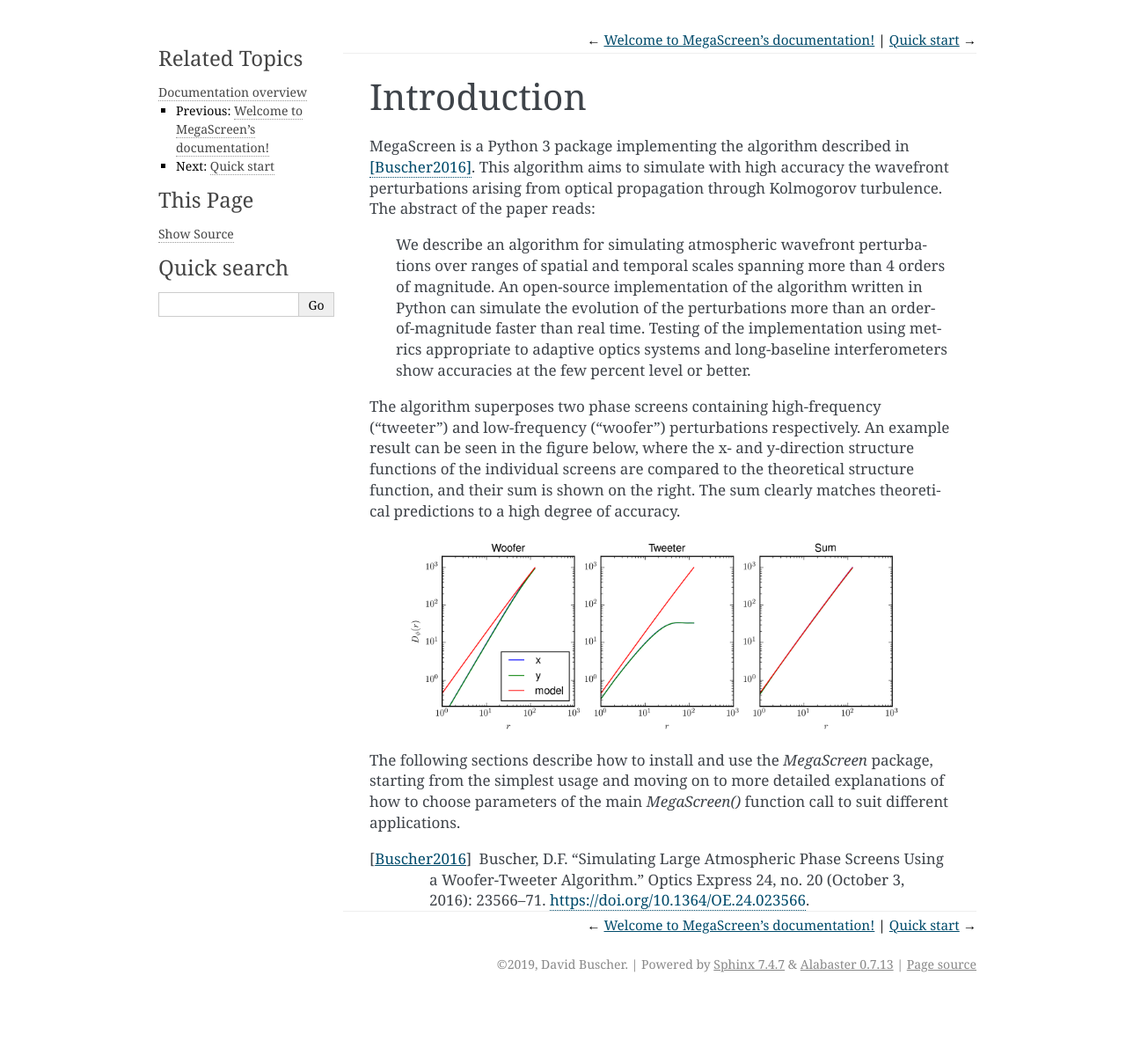
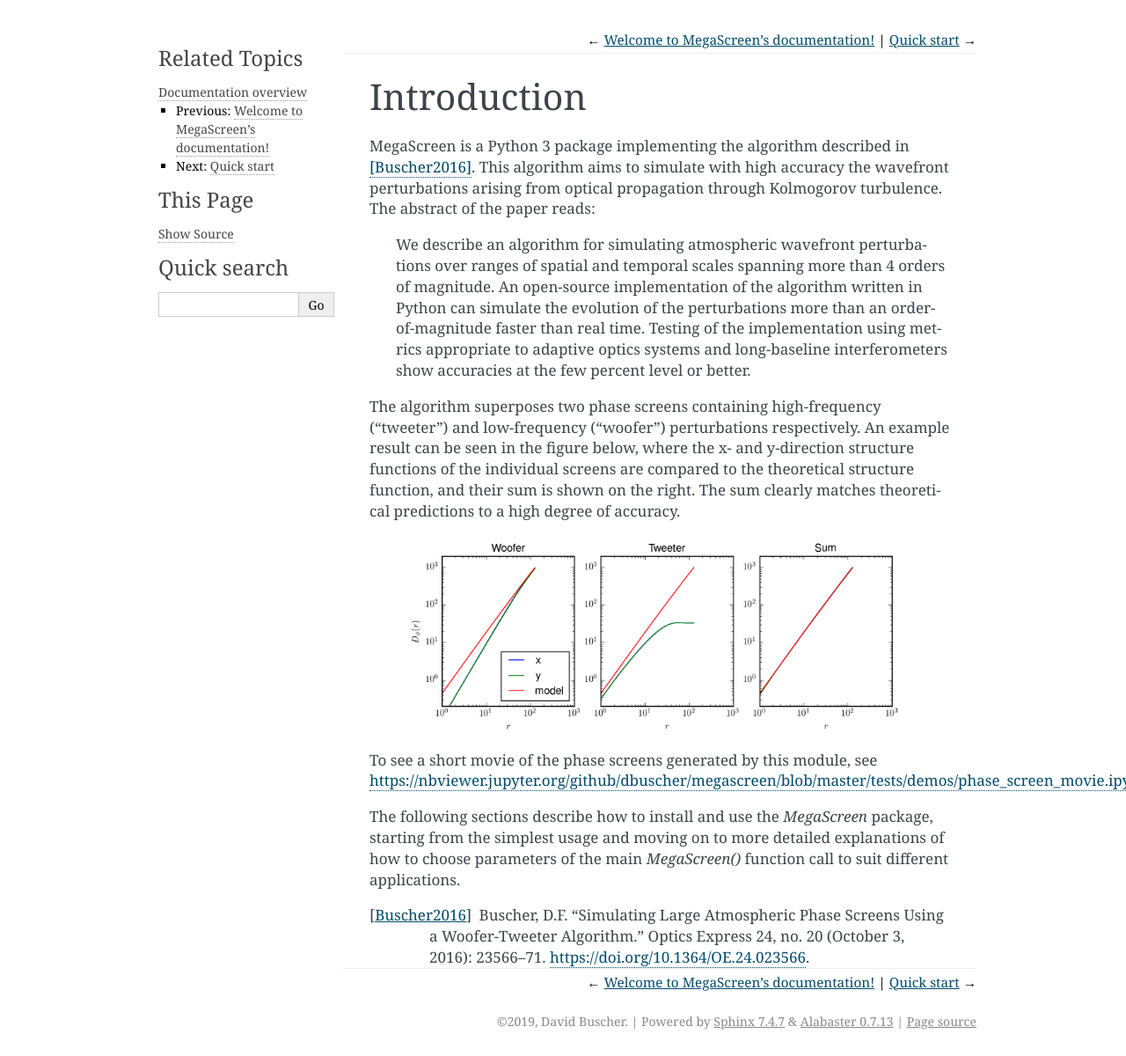
Before and after one commit to dbuscher/megascreen, a Sphinx documentation site: the page built from docs/introduction.rst, in a window 1280 px wide. Shown: the whole page at 88% size. Built offline with Sphinx 7.4.7, drawn with Linux system fonts in a browser that asks for light colours; before the commit the page ends 1135 px from its top, so only the background shows below that.

Commit message:
Added links to nbviewer showing phase screen movie.

```diff
--- a/README.rst
+++ b/README.rst
@@ -2,6 +2,8 @@
 ======================================================================
 
 This Python 3 module implements the algorithm described in the paper “Simulating Large Atmospheric Phase Screens Using a Woofer-Tweeter Algorithm.” Optics Express 24, no. 20 (October 3, 2016): 23566–71. https://doi.org/10.1364/OE.24.023566.
+
+To see a short movie of the phase screens generated by this module, see https://nbviewer.jupyter.org/github/dbuscher/megascreen/blob/master/tests/demos/phase_screen_movie.ipynb
 
 
 Requirements
--- a/docs/introduction.rst
+++ b/docs/introduction.rst
@@ -11,6 +11,9 @@
 
 .. image:: component_sf.png
 
+
+To see a short movie of the phase screens generated by this module, see https://nbviewer.jupyter.org/github/dbuscher/megascreen/blob/master/tests/demos/phase_screen_movie.ipynb
+
 The following sections describe how to install and use the `MegaScreen` package, starting from the simplest usage and moving on to more detailed explanations of how to choose parameters of the main `MegaScreen()` function call to suit different applications.
 
 .. [Buscher2016] Buscher, D.F. “Simulating Large Atmospheric Phase Screens Using a Woofer-Tweeter Algorithm.” Optics Express 24, no. 20 (October 3, 2016): 23566–71. https://doi.org/10.1364/OE.24.023566.
```
